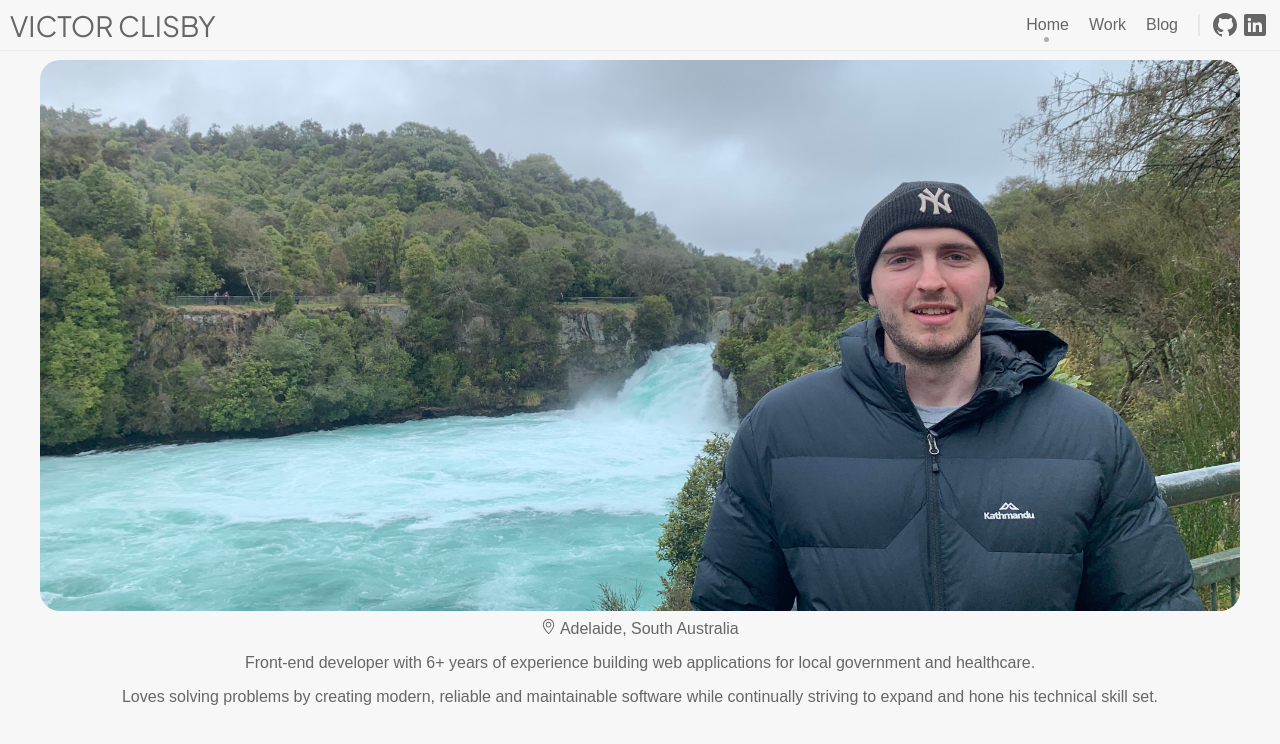
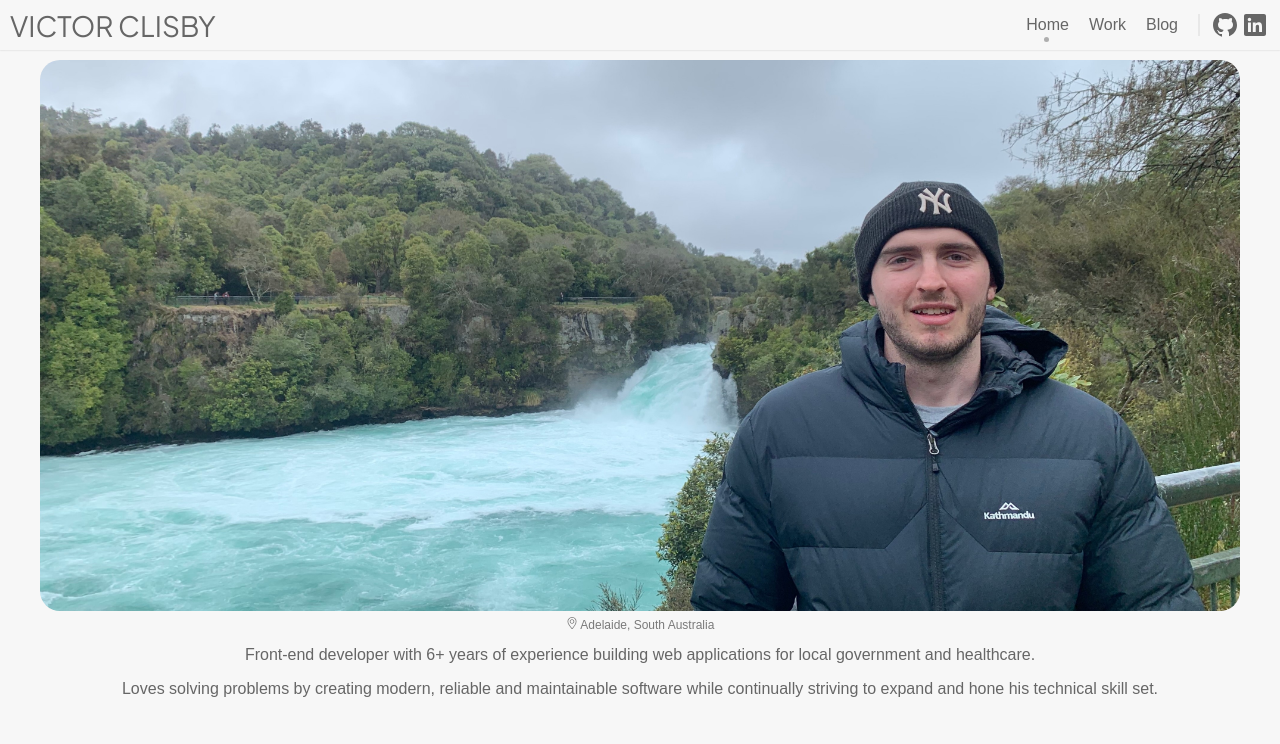
Before and after one commit to vclisby/personal-website, a SvelteKit app: page / in a window 1280 px wide. Shown: the top 744 px of the page. Built offline with nearby package versions, Linux system fonts and the light colour scheme.

Commit message:
Make location text smaller and duller

```diff
--- a/src/lib/components/LocationPinIcon.svelte
+++ b/src/lib/components/LocationPinIcon.svelte
@@ -1,9 +1,10 @@
 <script lang="ts">
 	export let width: number;
 	export let height: number;
+	export let fill: string;
 </script>
 
-<svg fill="#666666" {width} {height} viewBox="0 0 32 32" xmlns="http://www.w3.org/2000/svg">
+<svg {fill} {width} {height} viewBox="0 0 32 32" xmlns="http://www.w3.org/2000/svg">
 	<path
 		d="M16.114-0.011c-6.559 0-12.114 5.587-12.114 12.204 0 6.93 6.439 14.017 10.77 18.998 0.017 0.020 0.717 0.797 1.579 0.797h0.076c0.863 0 1.558-0.777 1.575-0.797 4.064-4.672 10-12.377 10-18.998 0-6.618-4.333-12.204-11.886-12.204zM16.515 29.849c-0.035 0.035-0.086 0.074-0.131 0.107-0.046-0.032-0.096-0.072-0.133-0.107l-0.523-0.602c-4.106-4.71-9.729-11.161-9.729-17.055 0-5.532 4.632-10.205 10.114-10.205 6.829 0 9.886 5.125 9.886 10.205 0 4.474-3.192 10.416-9.485 17.657zM16.035 6.044c-3.313 0-6 2.686-6 6s2.687 6 6 6 6-2.687 6-6-2.686-6-6-6zM16.035 16.044c-2.206 0-4.046-1.838-4.046-4.044s1.794-4 4-4c2.207 0 4 1.794 4 4 0.001 2.206-1.747 4.044-3.954 4.044z"
 	></path>
--- a/src/routes/+page.svelte
+++ b/src/routes/+page.svelte
@@ -12,8 +12,8 @@
 
 <section>
 	<img alt="Victor Clisby @ Huka Falls" src={logo} width="1200" />
-	<p>
-		<LocationPinIcon width={15} height={15} />
+	<p class="location-text">
+		<LocationPinIcon width={12} height={12} fill="#7a7a7a" />
 		Adelaide, South Australia
 	</p>
 	<p>
@@ -45,4 +45,9 @@
 		margin-block-start: 0.5em;
 		margin-block-end: 0.5em;
 	}
+
+	.location-text {
+		color: #7a7a7a;
+		font-size: 12px;
+	}
 </style>
```
